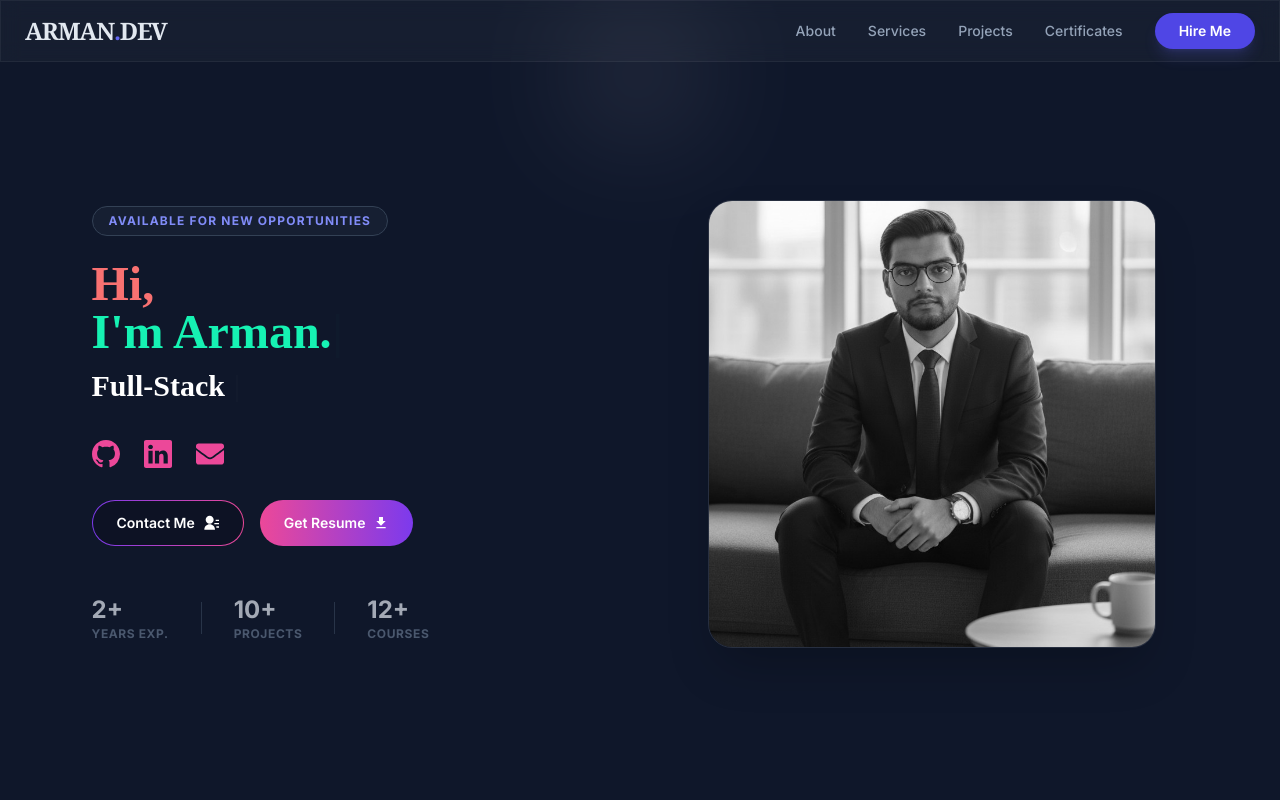
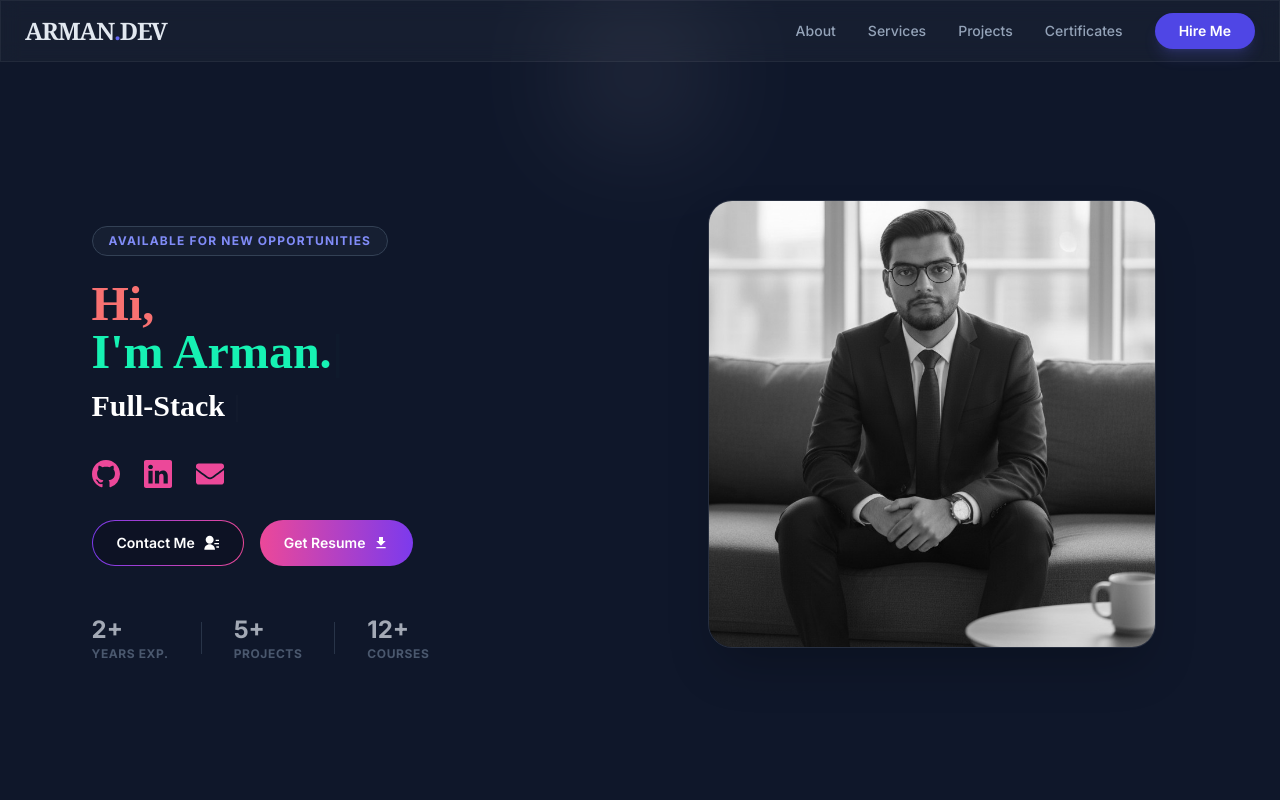
Before and after one commit to arman229/Portfolio, a Next.js app: page / in a window 1280 px wide. Shown: the top 800 px of the page. Built offline with nearby package versions, Linux system fonts and the light colour scheme.

Commit message:
Corrected the article date that we wrote

```diff
--- a/src/app/components/about.tsx
+++ b/src/app/components/about.tsx
@@ -30,7 +30,7 @@ function AboutSection() {
           .typeString("Visual & Textual RAG expert.")
           .pauseFor(800)
           .deleteAll()
-          .typeString("Production-ready AI web apps.")
+          .typeString("Python Developer")
           .pauseFor(1000)
           .deleteAll()
           .start();
@@ -48,7 +48,7 @@ function AboutSection() {
       <div className="w-full flex flex-col lg:flex-row items-center justify-around gap-16">
         {/* ================= TEXT CONTENT ================= */}
         <div className="flex flex-col items-center lg:items-start text-center lg:text-left">
-          <div className="inline-block px-4 py-1.5 mb-6 bg-slate-800/50 border border-slate-700 rounded-full text-xs font-bold tracking-widest text-indigo-400 uppercase">
+          <div className="inline-block px-4 md:mt-10 py-1.5 mb-6 bg-slate-800/50 border border-slate-700 rounded-full text-xs font-bold tracking-widest text-indigo-400 uppercase">
             Available for New Opportunities
           </div>
 
@@ -123,7 +123,7 @@ function AboutSection() {
           <div className="mt-12 flex items-center gap-8 opacity-70">
             <Stat number="2+" label="Years Exp." />
             <Divider />
-            <Stat number="10+" label="Projects" />
+            <Stat number="5+" label="Projects" />
             <Divider />
             <Stat number="12+" label="Courses" />
           </div>
--- a/src/app/data/constant.ts
+++ b/src/app/data/constant.ts
@@ -326,7 +326,7 @@ export const BLOG_POSTS: BlogPost[] = [
     title: 'How AI Recommendation Systems Actually Work',
     summary:
       'A simple explanation of how AI recommends content using matrix multiplication and linear algebra concepts.',
-    date: 'Nov 10, 2024',
+    date: 'Mar 12, 2026',
     image: '/images/articles/thambnail.jpg',
     url: 'https://www.linkedin.com/pulse/how-ai-recommendation-systems-actually-work-explained-arman-ashraf-a6nyf/'
   },
@@ -335,26 +335,19 @@ export const BLOG_POSTS: BlogPost[] = [
     title: 'How AI Separates Mixed Signals',
     summary:
       'Understanding how linear algebra helps AI separate mixed audio signals into original sources.',
-    date: 'Nov 18, 2024',
+    date: 'Mar 15, 2026',
     image: '/images/articles/flowchat.jpg',
     url: 'https://www.linkedin.com/pulse/how-ai-separates-mixed-signals-explained-simple-linear-arman-ashraf-fo1if/'
   }
 ];
 export const EDUCATION: Education[] = [
-  // {
-  //   id: 'e1',
-  //   degree: 'B.S. in Mathematics',
-  //   institution: 'University of Gujrat',
-  //   period: '2018 – 2022',
-  //   description:
-  //     'Focused on advanced algorithms, discrete structures, and linear algebra. Built strong problem-solving and math-driven programming skills. Graduated with a GPA of 3.74/4.0.'
-  // },
+
 
   {
     id: 'e1',
     degree: 'B.S. in Information Technology',
     institution: 'University of Gujrat',
-    period: '2018 – 2022',
+    period: '2018 – 2023',
     description:
       'Focused on software development, algorithms, databases, and computer systems. Built strong foundations in programming, problem-solving, and full-stack application development using modern technologies.'
   },
```
